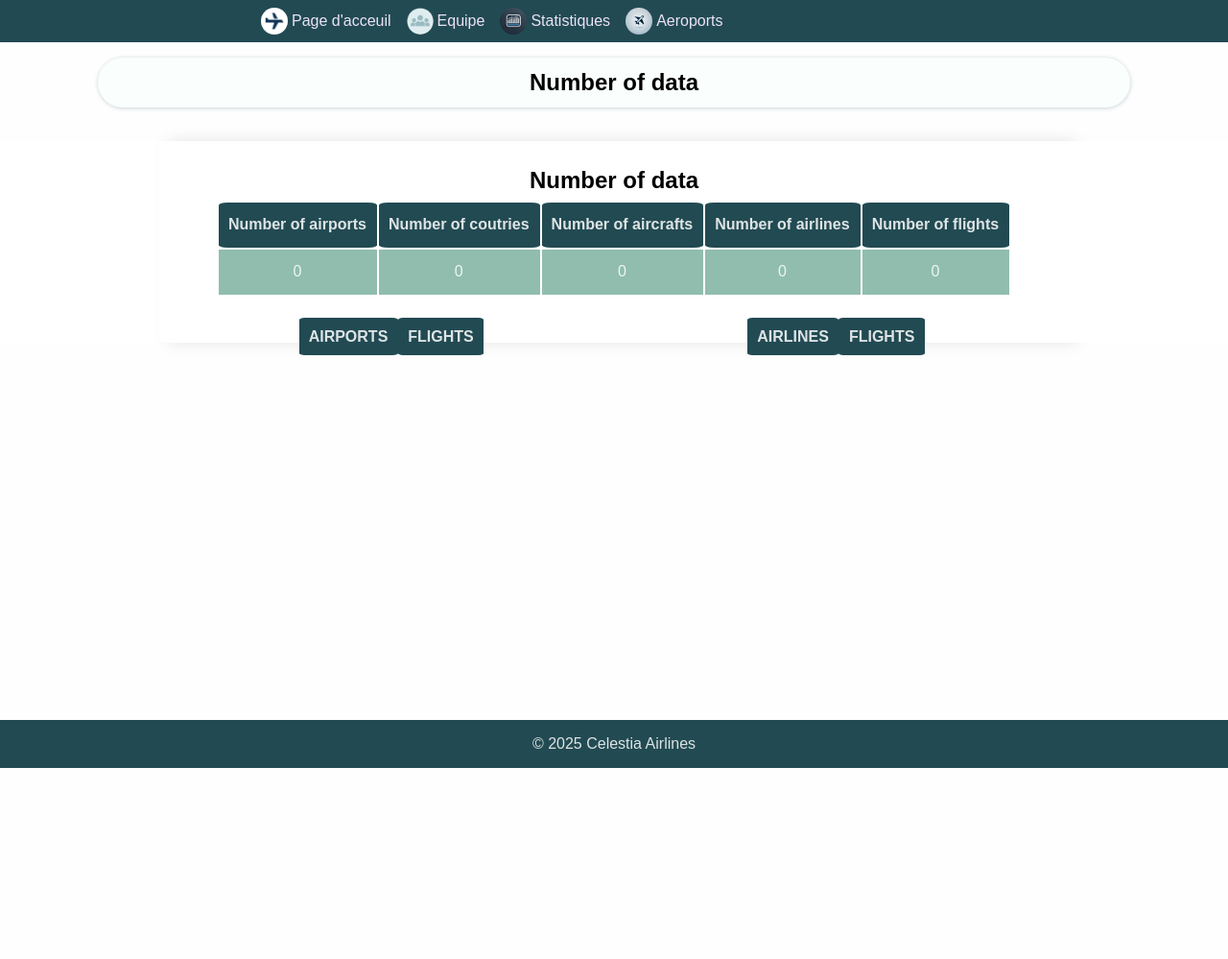
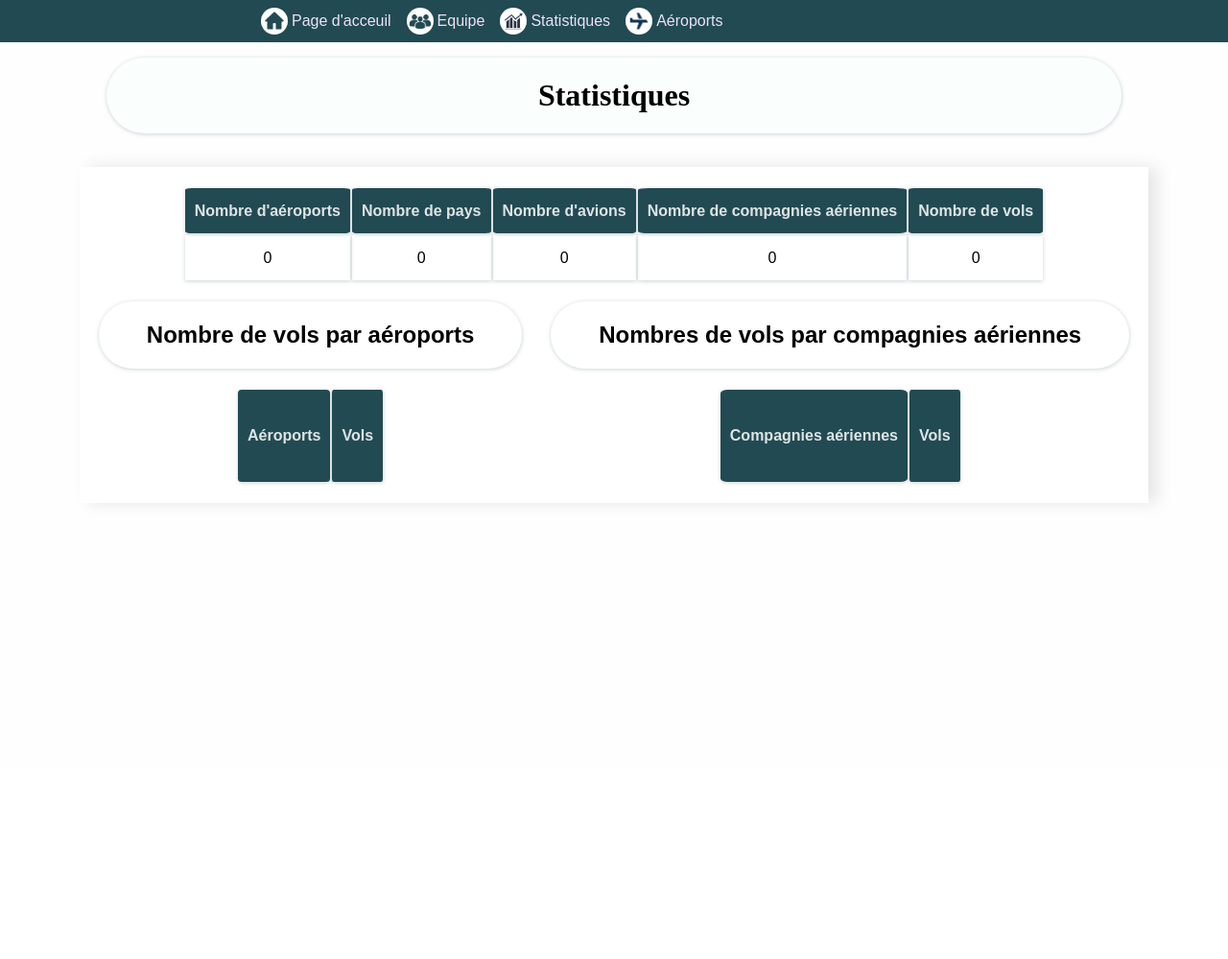
Before and after one commit to Younesdjzz/Bac1-website, a Flask app: page /compute_data in a window 1280 px wide. Shown: the top 999 px of the page at 96% size. After the commit the page ends 525 px from the top, so only its background shows below. Run offline with Flask 3, Linux system fonts and the light colour scheme; data that the repository does not hold is empty.

Commit message:
améliorition du design global (pas fini)

```diff
--- a/mobility/static/style.css
+++ b/mobility/static/style.css
@@ -1,9 +1,5 @@
 html {
    font-family: sans-serif;
-   background-color: #bfdccb;
-   background-size: cover;
-   background-attachment: fixed;
-   background-repeat: no-repeat;
 }
 
 
@@ -21,17 +17,18 @@ main {
    justify-content: center;
    align-items: stretch;
    margin: 0 auto;
-   flex:1;
 }
 
 body {
-   min-height: 3000vh;
+   min-height: 43vw;
    margin: 0;
    background: #FEFEFF;
    padding-top: 50px;
+   padding-bottom: 0px;
 }
 
 div.contenu-central {
+   max-height: fit-content;
    flex: 1;
    background: #fff;
    padding: 20px;
@@ -40,7 +37,7 @@ div.contenu-central {
 
 div.cotes {
    width: 13%;
-   background: #ffffff;
+   background: transparent;
 }
 
 
@@ -60,6 +57,19 @@ div.titre-box {
    padding-bottom: 5px;
    padding-top: 5px;
    box-shadow: 0.2px 0.8px 4px #224a5240;
+}
+
+div.mini_titre-box {
+   width: max-content;
+   background-color: #ffffff;
+   margin-top: 20px;
+   margin-bottom: 20px;
+   padding: 50px;
+   padding-bottom: 1px;
+   padding-top: 1px;
+   border-radius: 50px;
+   box-shadow: 0.2px 0.8px 4px #224a5240;
+   text-align: center;
 }
 
 a.lien {
@@ -92,7 +102,7 @@ nav h1 {
 nav ul {
    display: flex;
    list-style: none;
-   margin : 0;
+   margin: 0;
    margin-left: 20%;
    padding: 0;
 }
@@ -227,42 +237,53 @@ img.icon {
    margin-right: 4px;
    align-items: center;
 }
-.sommaire{height: 100px ; text-align: center; border-radius: 5%;}
-.flights {
 
-   display: flex;
-   gap: 20px;
+img.fond {
+
+   object-fit: cover;
+   max-height: 350px;
+   width: 100%;
+   display: block;
+   margin: 0 auto;
 }
 
-table.infor {
+.flights {
+   display: grid;
+   grid-template-columns: 1fr 1fr;
+   column-gap: 30px;
+   margin: auto;
+   align-items: start;
+   justify-items: center;
+}
+
+th {
+   background: #224a52;
+   border-radius: 4%;
+   color: rgba(255, 255, 255, 0.851);
+}
+
+th,
+td {
+   padding: 10px;
+   box-shadow: 0.2px 0.8px 4px #224a5240;
+}
+
+div.statistique {
    display: flex;
    justify-content: center;
-   align-content: center;
-   table-layout: fixed;
-   border-collapse:collapse;
-   width: 300%;
-   text-align: center;
-   padding:4px;
-   padding-top: 4px;
-   height: 10px;
+   align-items: center;
+   margin: auto;
 }
 
-th, td {
-   padding: 10px;
-   border: 1px solid transparent;
-   border-left: black;
 
+table {
+   height: 100px;
+   text-align: center;
+   border-radius: 5%;
+}
 
-
-
+table tr:hover {
+   transform: scale(1.17);
+   transition: transform 0.4s ease;
+   box-shadow: 8px 8px 24px #224a5240;
 }
-th{background: #224a52; border-radius: 6%; color:rgba(255, 255, 255, 0.851);}
-tr{background-color: #90bdae; border-radius: 6%; color:rgba(255, 255, 255, 0.851);}
-.name:hover {
-   transform: scale(1.2);
-   margin: 15px 0;
-
-}
-.inf{display: flex; justify-content: center; align-content: center;line-height: 10px;}
-h2{display: flex; justify-content: center; align-content: center;line-height: 2px;}
-footer{background: #224a52; text-align: center; position:fixed; bottom:0; justify-content: center;align-items: center; width: 100%; color:rgba(255, 255, 255, 0.851);}
--- a/mobility/templates/base.html
+++ b/mobility/templates/base.html
@@ -12,14 +12,14 @@
 <body>
     <nav>
         <ul>
-            <li><a href="/" class="lien"><img src="{{ url_for('static', filename='navigateur/icon_site_blanc.png') }}"
+            <li><a href="/" class="lien"><img src="{{ url_for('static', filename='navigateur/home.png') }}"
                         class="icon">Page d'acceuil</a></li>
             <li><a href="/equipe" class="lien"><img src="{{ url_for('static', filename='navigateur/icon_equipe.png') }}"
                         class="icon">Equipe</a></li>
             <li><a href="/compute_data" class="lien"><img src="{{ url_for('static', filename='navigateur/icon_stats.png') }}"
                         class="icon">Statistiques</a></li>
-            <li><a href="/airport" class="lien"><img src="{{ url_for('static', filename='navigateur/avion.png') }}"
-                        class="icon">Aeroports</a></li>
+            <li><a href="/airport" class="lien"><img src="{{ url_for('static', filename='navigateur/icon_site_blanc.png') }}"
+                        class="icon">Aéroports</a></li>
         </ul>
     </nav>
 
@@ -27,22 +27,19 @@
         {% block titre %}{% endblock %}
     </div>
 
+    {% block content_up %}{% endblock %}
+
     <main>
-        <div class="cotes">
-            {% block left_content %}{% endblock %}
-        </div>
+        <div class="cotes"></div>
 
         <div class="contenu-central">
             {% block content %}{% endblock %}
         </div>
 
-        <div class="cotes">
-            {% block right_content %}{% endblock %}
-        </div>
+        <div class="cotes"></div>
     </main>
-    <footer>
-        <p>© 2025 Celestia Airlines</p>
-    </footer>
+
+    {% block content_down %}{% endblock %}
 
 </body>
 
--- a/mobility/templates/equipe.html
+++ b/mobility/templates/equipe.html
@@ -4,7 +4,7 @@
 <h1>Membres de l'équipe</h1>
 {% endblock %}
 
-{% block left_content %}{% endblock %}
+{% block content_up %}{% endblock %}
 
 {% block content %}
 <div class="equipe">
@@ -13,7 +13,6 @@
         <img class="profil" src='{{ url_for("static", filename="equipe/"+image) }}'>
         <div class="info" style="--couleur: {{couleur}}">
             <h2>{{membre}}</h2>
-            <br><br><br><br>
             {{role}}
         </div>
         <a href={{route}} class="none">
@@ -24,4 +23,4 @@
 </div>
 {% endblock %}
 
-{% block right_content %}{% endblock %}
+{% block content_down %}{% endblock %}
--- a/mobility/templates/statistique.html
+++ b/mobility/templates/statistique.html
@@ -1,55 +1,67 @@
 {% extends "base.html" %}
-{% block content %}
+
 {% block titre %}
-    <h2>Number of data</h2>
+<h1>Statistiques</h1>
 {% endblock %}
 
-<div class="inf">
-<table class="sommaire">
-    <tr >
+{% block content_up %}{% endblock %}
 
-        <th class="name" >Number of airports</th>
-        <th class="name">Number of coutries</th>
-        <th class="name">Number of aircrafts</th>
-        <th class="name">Number of airlines</th>
-        <th class="name">Number of flights</th>
+{% block content %}
+<div class="statistique">
+    <table>
+        <tr>
+            <th>Nombre d'aéroports</th>
+            <th>Nombre de pays</th>
+            <th>Nombre d'avions</th>
+            <th>Nombre de compagnies aériennes</th>
+            <th>Nombre de vols</th>
+
         </tr>
         <tr>
-        <td class="name">{{ data.airports }}</td>
-        <td class="name">{{ data.countries }}</td>
-        <td class="name">{{ data.aircrafts }}</td>
-        <td class="name">{{ data.airlines }}</td>
-        <td class="name">{{ data.flights }}</td>
+            <td>{{ data.airports }}</td>
+            <td>{{ data.countries }}</td>
+            <td>{{ data.aircrafts }}</td>
+            <td>{{ data.airlines }}</td>
+            <td>{{ data.flights }}</td>
         </tr>
-
     </table>
 </div>
-<br>
+
 <div class="flights">
-<table class="infor" >
+
+    <div class="mini_titre-box">
+        <h2>Nombre de vols par aéroports</h2>
+    </div>
+
+    <div class="mini_titre-box">
+        <h2>Nombres de vols par compagnies aériennes</h2>
+    </div>
+
+    <table>
         <tr>
-        <th class="name">AIRPORTS</th>
-        <th class="name">FLIGHTS</th>
+            <th>Aéroports</th>
+            <th>Vols</th>
         </tr>
         {% for airport, count in data['flights_by_airport'].items() %}
         <tr>
-        <td class="name">{{airport}}</td>
-        <td class="name">{{count}}</td>
+            <td>{{airport}}</td>
+            <td>{{count}}</td>
         </tr>
         {%endfor%}
     </table>
-<table class="infor">
+    <table>
         <tr>
-        <th class="name">AIRLINES</th>
-        <th class="name">FLIGHTS</th>
+            <th>Compagnies aériennes</th>
+            <th>Vols</th>
         </tr>
         {% for airline, count in data['flights_by_airline'].items() %}
         <tr>
-        <td class="name">{{airline}}</td>
-        <td class="name">{{count}}</td>
+            <td>{{airline}}</td>
+            <td>{{count}}</td>
         </tr>
         {%endfor%}
     </table>
 </div>
+{% endblock %}
 
-{% endblock %}
+{% block content_down %}{% endblock %}
```
Also changed, not shown: mobility/templates/airports.html (+12 -3 lines), mobility/templates/country.html (deleted, +0 -32 lines), mobility/templates/home.html (+6 -4 lines), mobility/static/navigateur/avion.png (deleted), mobility/static/navigateur/home.png (added), mobility/static/navigateur/icon_country.png (deleted), mobility/static/navigateur/icon_equipe.png, mobility/static/navigateur/icon_stats.png. Lines whose indentation alone changed are shown as unchanged.
